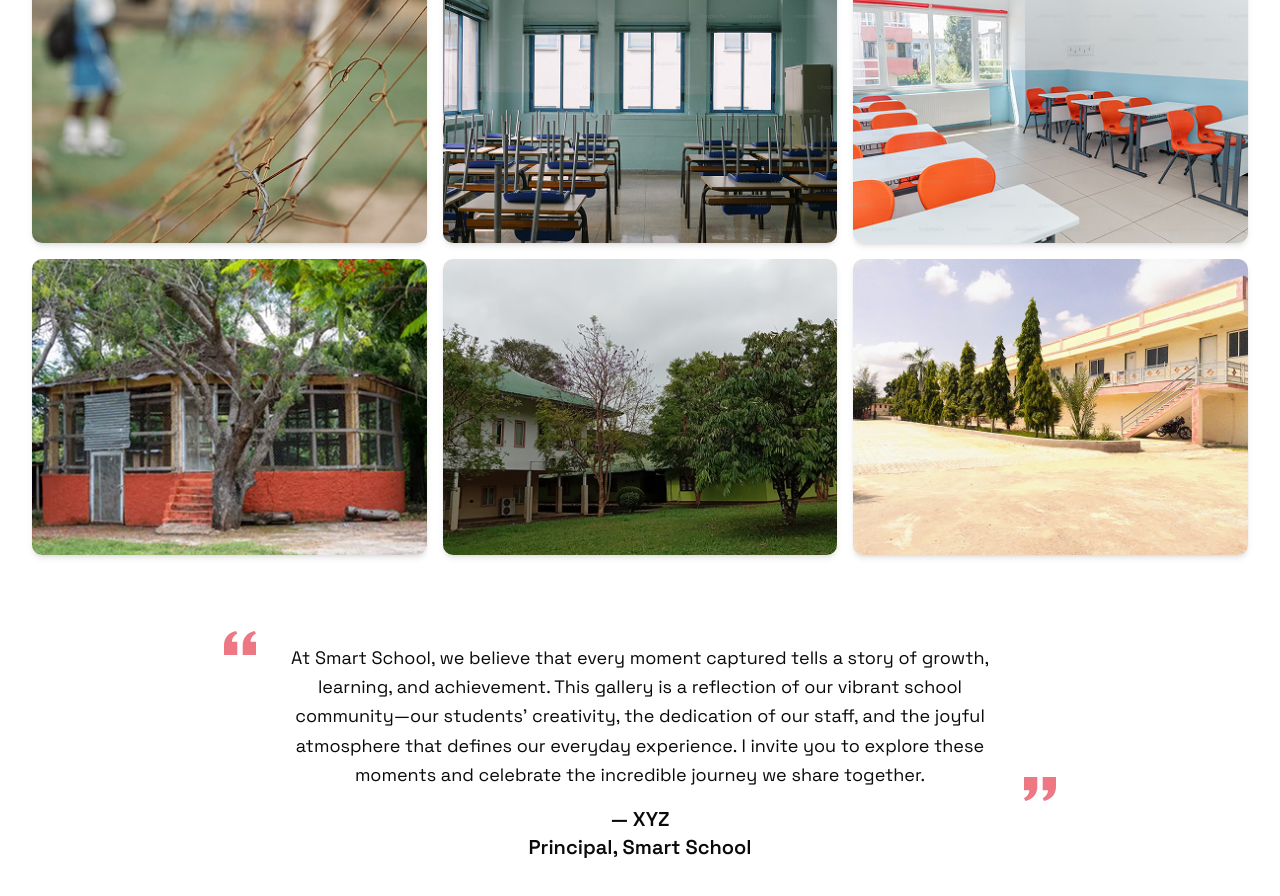
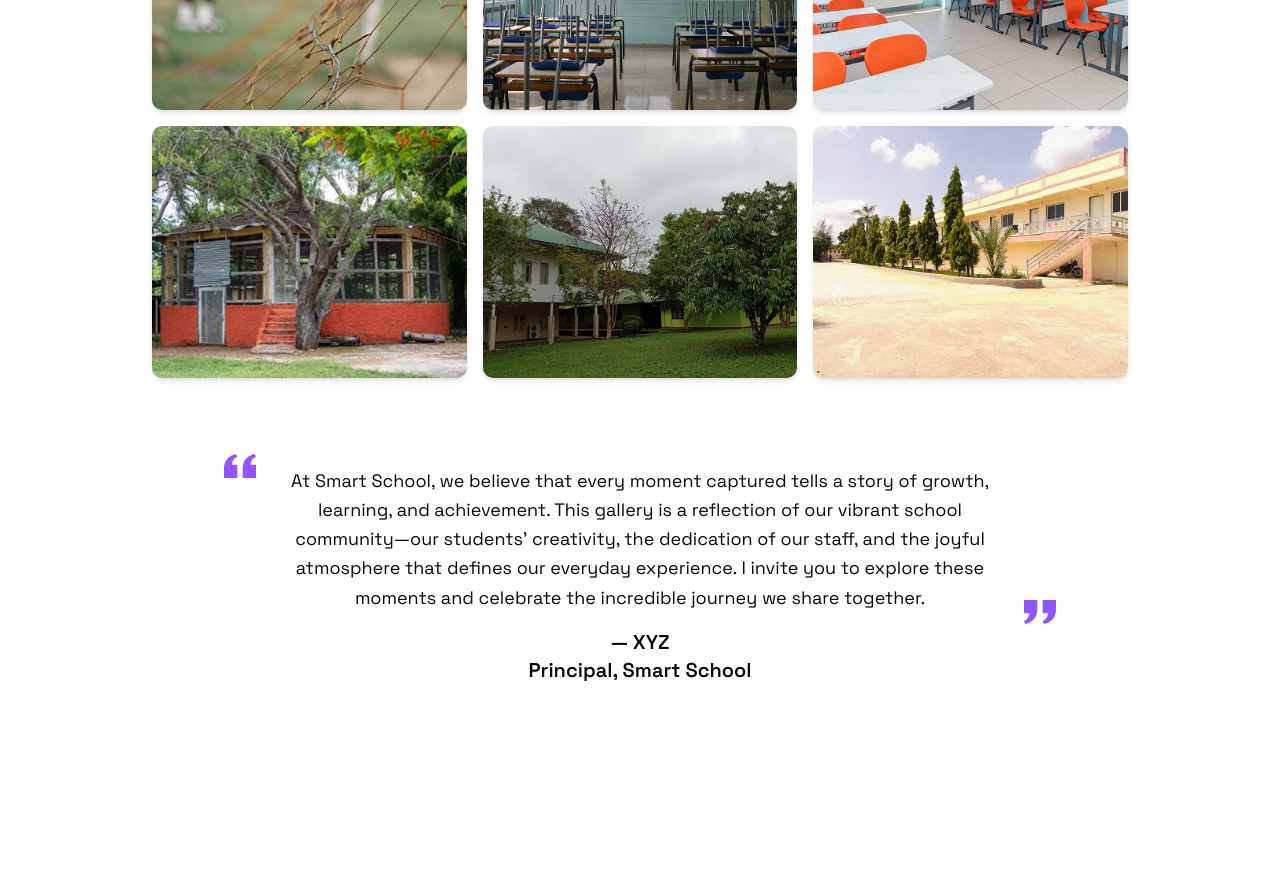
Before and after one commit to Ezekiel-Faith/Smart-School, a React (Vite) app: page / in a window 1280 px wide. Shown: the part 880-1776 px from the top of the page. After the commit the page ends 1652 px from the top, so only its background shows below. Built offline with nearby package versions, Linux system fonts and the light colour scheme.

Commit message:
Corrections

```diff
--- a/src/Gallery.css
+++ b/src/Gallery.css
@@ -1,13 +1,15 @@
   @keyframes fadeInUp {
           from {
             opacity: 0;
-            transform: translateY(20px);
+            filter: blur(20px);
+            transform: translateY(30px);
           }
           to {
             opacity: 1;
+            filter: blur(0);
             transform: translateY(0);
           }
         }
         .animate-fadeInUp {
-          animation: fadeInUp 0.8s ease-out forwards;
+          animation: fadeInUp 0.5s ease-in-out forwards;
         }
--- a/src/components/Gallery.jsx
+++ b/src/components/Gallery.jsx
@@ -14,6 +14,7 @@ export function Gallery() {
           if (entry.isIntersecting) {
             entry.target.classList.add('animate-fadeInUp');
           }
+
         });
       },
       { threshold: 0.1 }
@@ -51,7 +52,7 @@ export function Gallery() {
               src={image.src}
               alt={image.alt}
               className='w-full h-auto object-cover transition-transform duration-500 hover:scale-105'
-              style={{ aspectRatio: '4/3' }}
+              style={{ aspectRatio: 'full' }}
             />
           </div>
         ))}
--- a/src/components/footer.jsx
+++ b/src/components/footer.jsx
@@ -9,7 +9,7 @@ export function Footer() {
           <p className="relative px-8 md:px-12 mb-4">
             <svg
               className="absolute top-0 left-0 w-6 h-6 md:w-8 md:h-8 transform -translate-y-1/2"
-              fill="#ED7884"
+              fill="#9055FF"
               viewBox="0 0 24 24"
             >
               <path d="M14.017 21v-7.391c0-5.704 3.731-9.57 8.983-10.609l.995 2.151c-2.432.917-3.995 3.638-3.995 5.849h4v10h-9.983zm-14.017 0v-7.391c0-5.704 3.748-9.57 9-10.609l.996 2.151c-2.433.917-3.996 3.638-3.996 5.849h3.983v10h-9.983z" />
@@ -21,7 +21,7 @@ export function Footer() {
 
             <svg
               className="absolute bottom-0 right-0 w-6 h-6 md:w-8 md:h-8 transform translate-y-1/2 rotate-180"
-              fill="#ED7884"
+              fill="#9055FF"
               viewBox="0 0 24 24"
             >
               <path d="M14.017 21v-7.391c0-5.704 3.731-9.57 8.983-10.609l.995 2.151c-2.432.917-3.995 3.638-3.995 5.849h4v10h-9.983zm-14.017 0v-7.391c0-5.704 3.748-9.57 9-10.609l.996 2.151c-2.433.917-3.996 3.638-3.996 5.849h3.983v10h-9.983z" />
--- a/src/pages/Gallery.jsx
+++ b/src/pages/Gallery.jsx
@@ -5,17 +5,9 @@ import { Gallery } from '@/components/Gallery';
 import { Footer } from '@/components/Footer';
 
 export default function GalleryPage() {
-  const [isVisible, setIsVisible] = useState(false);
-
-  useEffect(() => {
-    const timer = setTimeout(() => {
-      setIsVisible(true);
-    }, 200);
-    return () => clearTimeout(timer);
-  }, []);
 
   return (
-   <div className={`transition-all duration-1000 ease-out ${isVisible ? 'opacity-100 translate-y-0' : 'opacity-0 translate-y-10'} w-full max-w-[1440px] mx-auto px-4 sm:px-6 lg:px-8`}>
+   <div className={` mx-30 px-4 sm:px-6 lg:px-8`}>
   <Header />
   <Gallery />
   <Footer />
```
